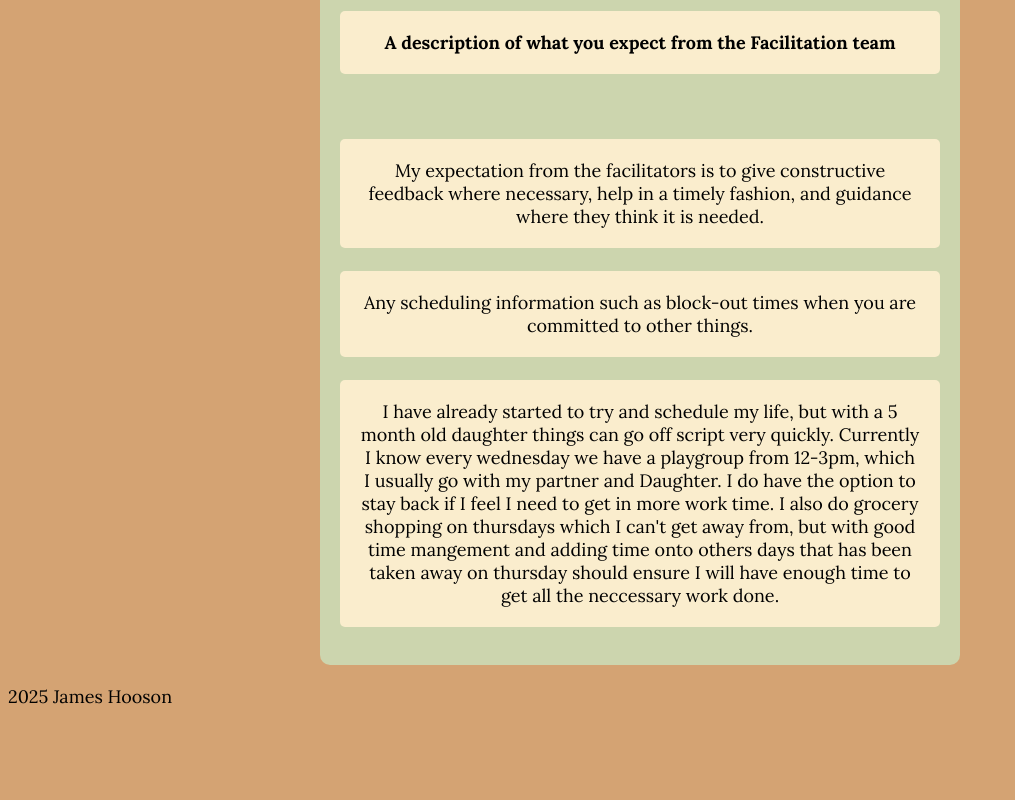
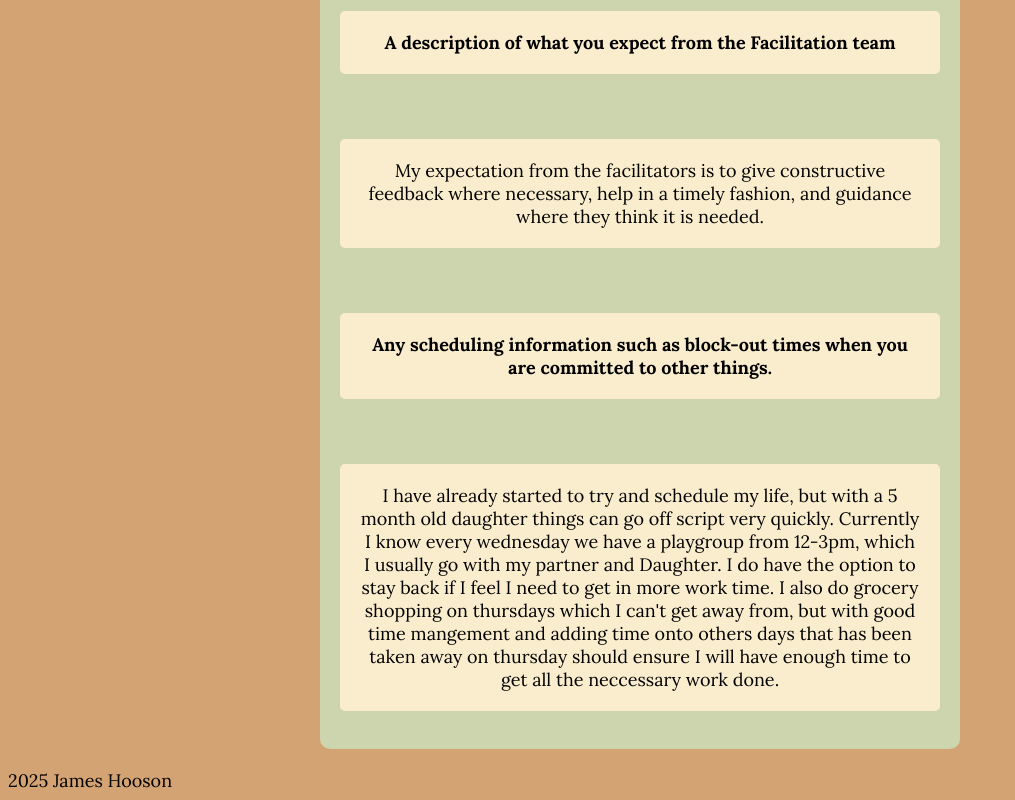
Before and after one commit to James-Hooson/James-Hooson.github.io, a plain HTML site: page blog/learning-plan.html in a window 1280 px wide. Shown: the part 1609-2409 px from the top of the page, without its empty margins (0-1015 px from the left). Before the commit the page ends 2325 px from the top, so only its background shows below. Drawn offline with Linux system fonts and the light colour scheme.

Commit message:
minor blog changes

```diff
--- a/blog/learning-plan.html
+++ b/blog/learning-plan.html
@@ -65,10 +65,10 @@
         it is needed.
       </p>
 
-      <h7 class="simplebox">
+      <h6 class="simplebox">
         Any scheduling information such as block-out times when you are
-        committed to other things.</h7
-      >
+        committed to other things.
+      </h6>
 
       <p class="simplebox">
         I have already started to try and schedule my life, but with a 5 month
```
Also changed, not shown: 1 other file.
